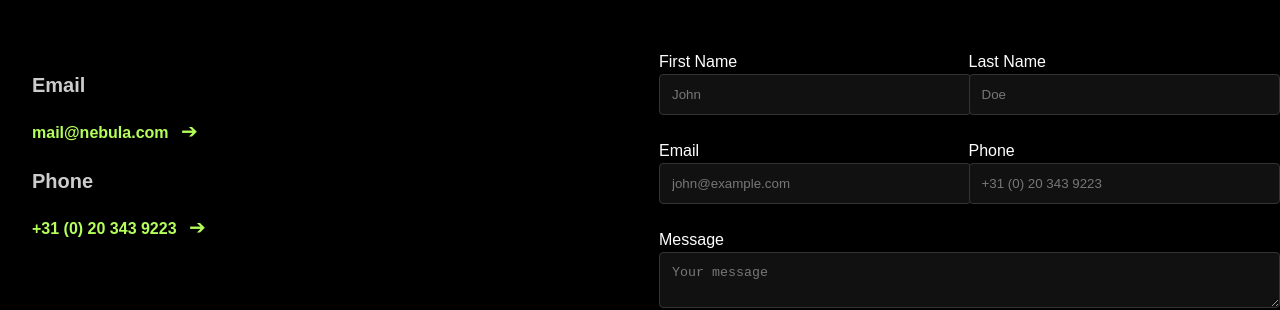
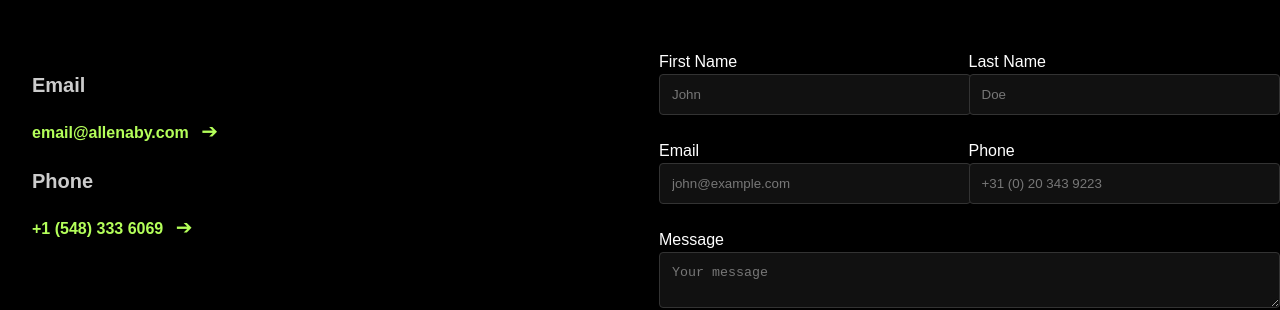
Before and after one commit to all3naby/allenaby-profile-website, a React (Vite) app: page / in a window 1280 px wide. Shown: the part 2186-2496 px from the top of the page. Built offline with nearby package versions, Linux system fonts and the light colour scheme.

Commit message:
Update ContactSection..tsx

```diff
--- a/src/components/ContactSection..tsx
+++ b/src/components/ContactSection..tsx
@@ -16,14 +16,14 @@ const ContactSection: React.FC = () => (
       <div className="contact-info">
         <h3 className="info-title">Email</h3>
         <p className="info-item">
-          <a href="mailto:mail@nebula.com" className="contact-link">
-            mail@nebula.com <span className="arrow">➔</span>
+          <a href="mailto:email@allenaby.com" className="contact-link">
+            email@allenaby.com <span className="arrow">➔</span>
           </a>
         </p>
         <h3 className="info-title">Phone</h3>
         <p className="info-item">
-          <a href="tel:+31203439223" className="contact-link">
-            +31 (0) 20 343 9223 <span className="arrow">➔</span>
+          <a href="tel:+15483336069" className="contact-link">
+            +1 (548) 333 6069 <span className="arrow">➔</span>
           </a>
         </p>
       </div>
```
